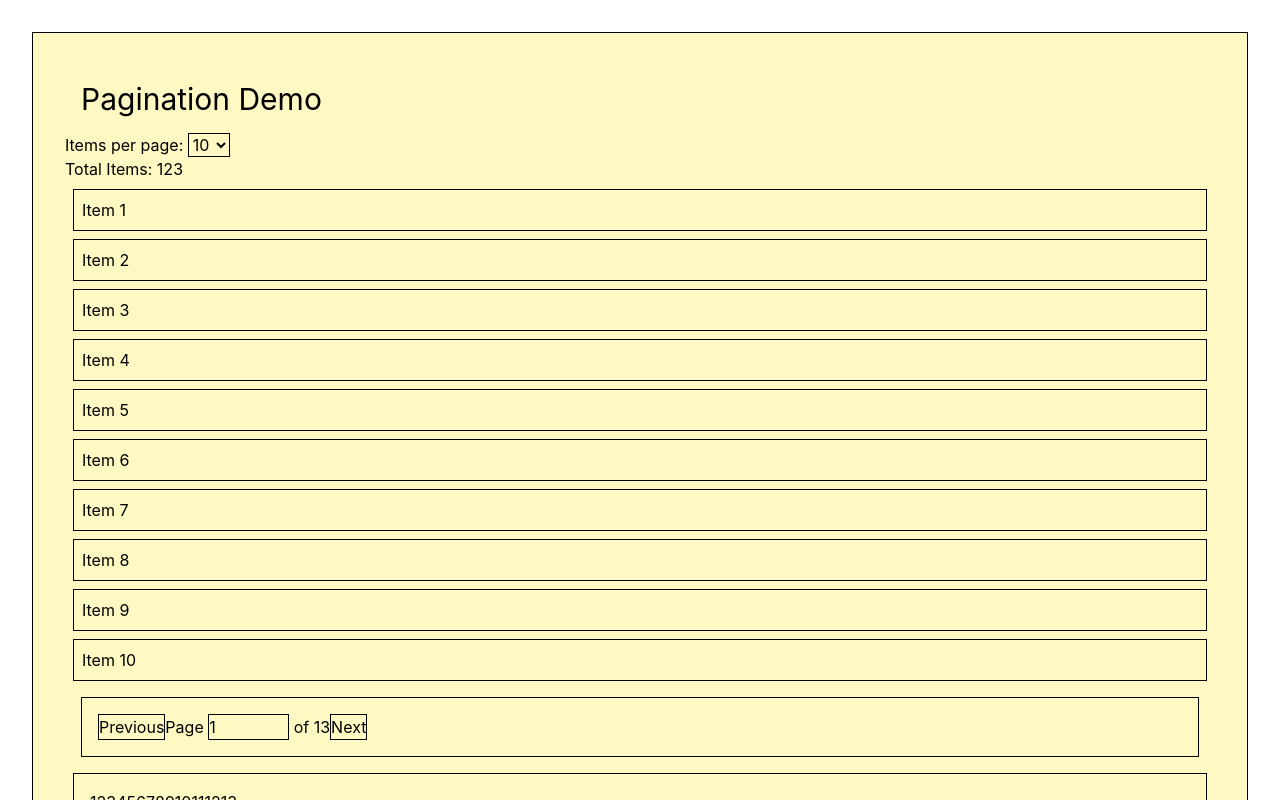
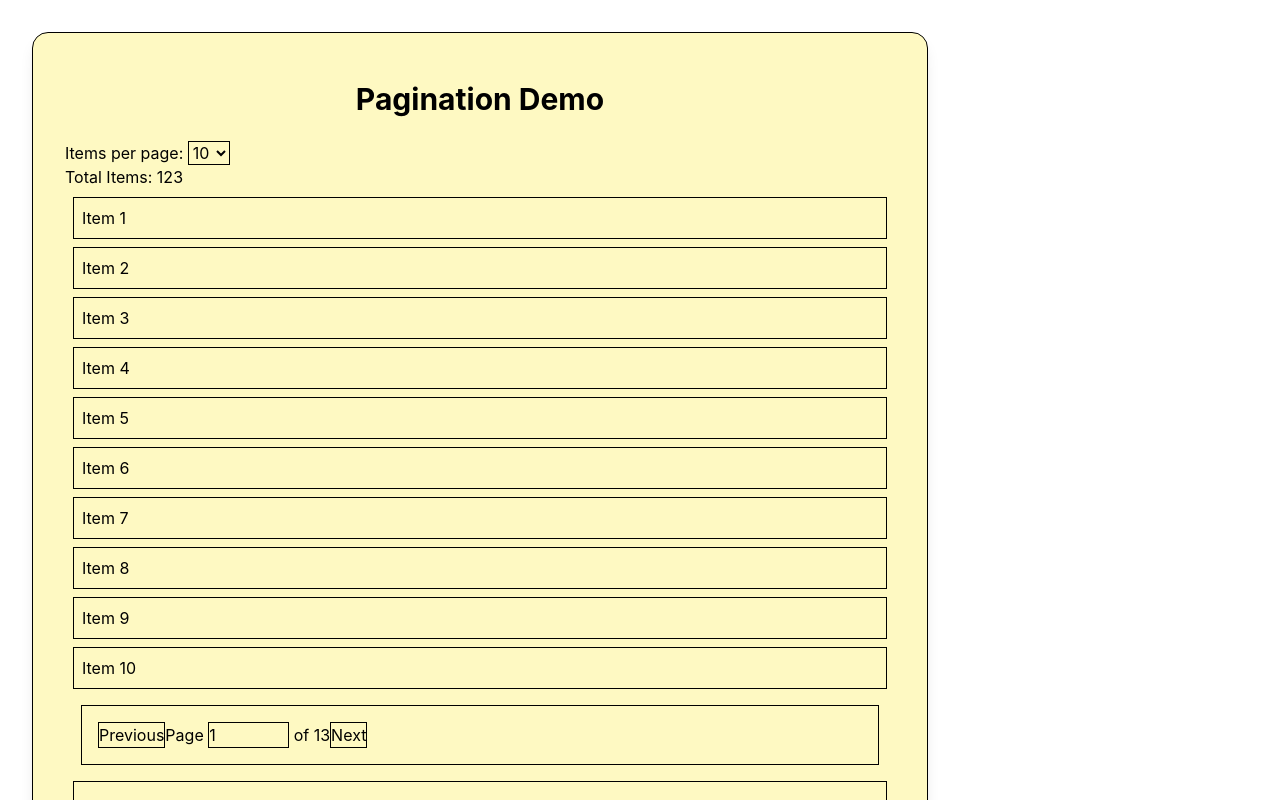
Before and after one commit to DhanashreeKharade451/Custom-Hook-Implementation, a React (Vite) app: page / in a window 1280 px wide. Shown: the top 800 px of the page. Built offline with nearby package versions, Linux system fonts and the light colour scheme.

Commit message:
custom hooks are working as expected

```diff
--- a/src/components/PaginationDemo.jsx
+++ b/src/components/PaginationDemo.jsx
@@ -1,6 +1,6 @@
 import React from "react";
 import usePagination from "../hook/usePagination";
-import { useState } from "react";
+import { useState, useEffect } from "react";
 
 const  totalItems = 123
 
@@ -24,14 +24,19 @@ const  totalItems = 123
   });
 
 
+  useEffect(() => {
+    setPage(1);
+  }, [itemsPerPage]);
+
+
   const items = Array.from({ length: totalItems }, (_, i) => `Item ${i + 1}`);
   const currentItems = items.slice(startIndex, endIndex + 1);
 
 
   return (
     <>
-      <div className="bg-yellow-100 border border-black p-8 m-8">
-        <h3 className="m-4 text-3xl">
+      <div className="w-full  max-w-4xl bg-yellow-100 border  shadow-lg rounded-2xl p-6 border-black p-8 m-8">
+        <h3 className="m-4 text-3xl md:text-3xl font-bold text-center mb-6">
           Pagination Demo
         </h3>
         <div >
@@ -93,6 +98,7 @@ const  totalItems = 123
             <button
             key={i}
             onClick={() => setPage(i+1)}
+
             disabled ={currentPage === i+1}
             >
               {i+1}
--- a/src/hook/usePagination.js
+++ b/src/hook/usePagination.js
@@ -1,23 +1,14 @@
 import { useState, useMemo, useCallback, useEffect } from "react";
 
-function usePagination( {
-    totalItems,
-  itemsPerPage ,
-  initialPage = 1,
-}){
-
+function usePagination({ totalItems, itemsPerPage, initialPage = 1 }) {
   const totalPages = useMemo(() => {
     return Math.max(1, Math.ceil(totalItems / itemsPerPage));
   }, [totalItems, itemsPerPage]);
 
 
 
-useEffect(() => {
-  setPage(1);
-}, [itemsPerPage]);
-
   const [currentPage, setCurrentPage] = useState(
-    Math.min(Math.max(initialPage, 1), totalPages)
+    Math.min(Math.max(initialPage, 1), totalPages),
   );
 
   const setPage = useCallback(
@@ -25,7 +16,7 @@ useEffect(() => {
       const safePage = Math.min(Math.max(page, 1), totalPages);
       setCurrentPage(safePage);
     },
-    [totalPages]
+    [totalPages],
   );
 
   const nextPage = useCallback(() => {
@@ -52,7 +43,6 @@ useEffect(() => {
   const canNextPage = currentPage < totalPages;
   const canPrevPage = currentPage > 1;
 
-
   return {
     currentPage,
     totalPages,
@@ -65,6 +55,5 @@ useEffect(() => {
     canNextPage,
     canPrevPage,
   };
-
 }
 export default usePagination;
```
Lines whose indentation alone changed are shown as unchanged.
